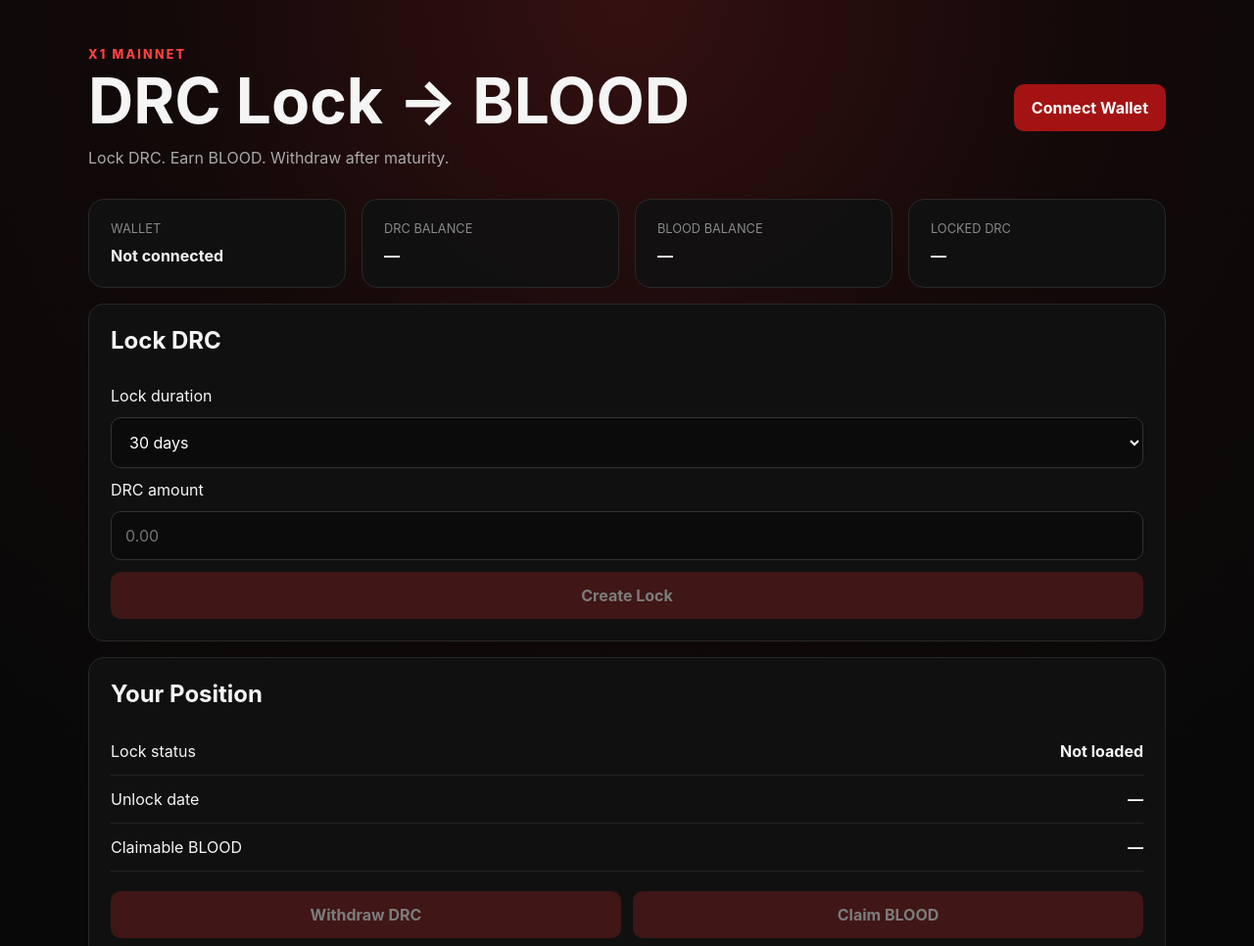
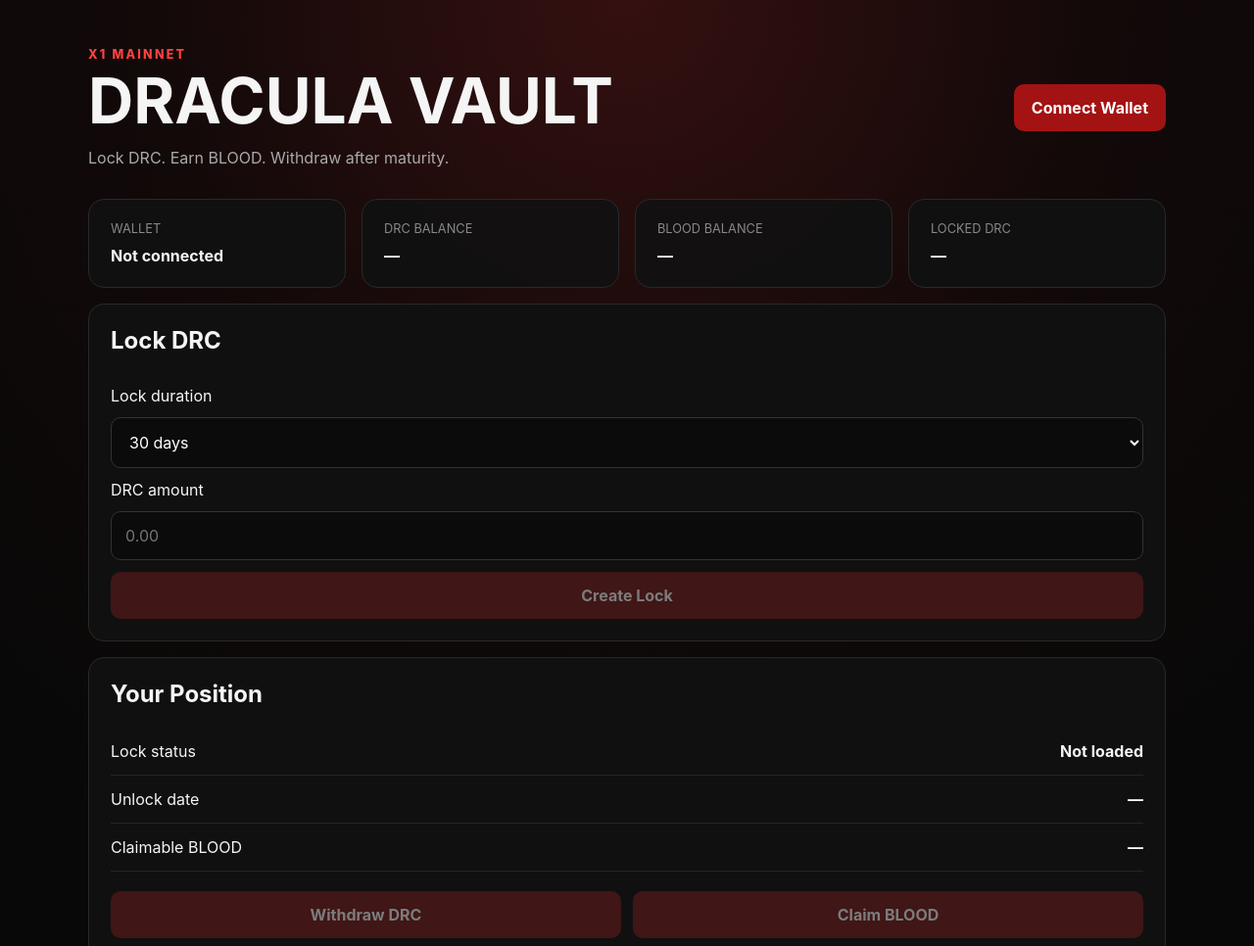
Before and after one commit to XENBRO/hello_solana, a website with bundled scripts: page app/public/index.html in a window 1280 px wide. Shown: the top 966 px of the page at 98% size. Built offline with nearby package versions, Linux system fonts and the light colour scheme; what @solana/web3.js would draw is missing.

Commit message:
Brand frontend as Dracula Vault

```diff
--- a/app/public/index.html
+++ b/app/public/index.html
@@ -6,7 +6,7 @@
       name="viewport"
       content="width=device-width, initial-scale=1.0"
     />
-    <title>DRC Lock → BLOOD</title>
+    <title>Dracula Vault</title>
     <link rel="stylesheet" href="/style.css" />
   </head>
 
@@ -15,7 +15,7 @@
       <header class="hero">
         <div>
           <p class="eyebrow">X1 MAINNET</p>
-          <h1>DRC Lock → BLOOD</h1>
+          <h1>DRACULA VAULT</h1>
           <p class="subtitle">
             Lock DRC. Earn BLOOD. Withdraw after maturity.
           </p>
```
